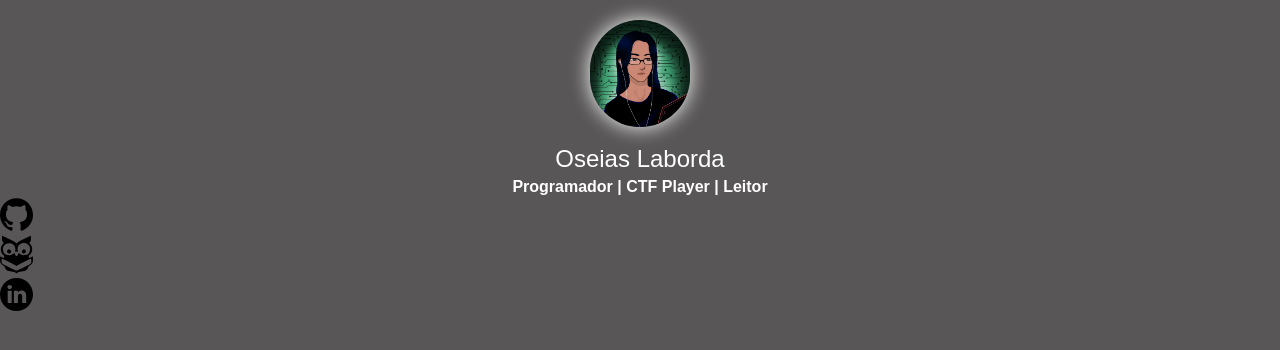
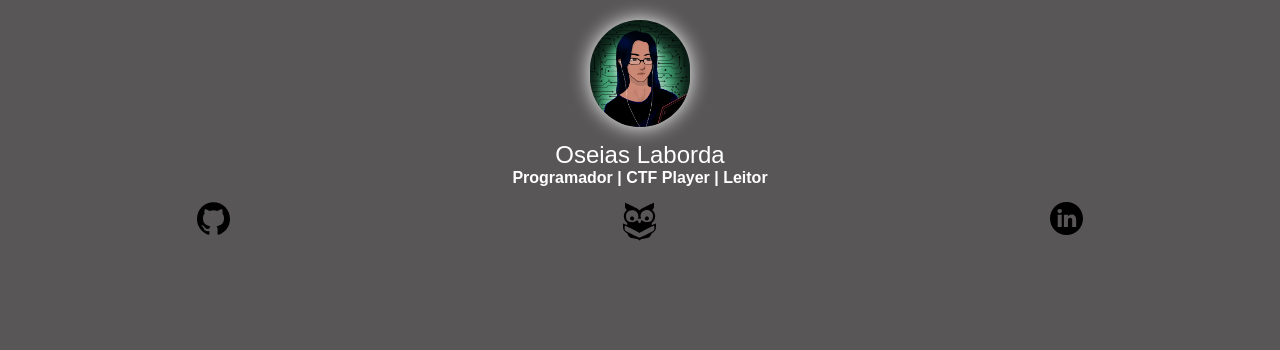
Before and after one commit to batushk4/Projects, a plain HTML site: page linktree/index.html in a window 1280 px wide. Drawn offline with Linux system fonts and the light colour scheme.

Commit message:
introdução ao flex box

```diff
--- a/linktree/css/style.css
+++ b/linktree/css/style.css
@@ -21,8 +21,7 @@ h1 {
     font-family: "Source Sans Pro", sans-serif;
     font-weight: 350;
     font-size: 24px;
-    margin-top: 14px;
-    margin-bottom: 5px;
+    margin-top: 10px;
 }
 
 h2 {
@@ -35,6 +34,13 @@ h2 {
     text-align: center;
 }
 
+.social {
+    display: flex;
+    justify-content: space-around;
+    list-style: none;
+    margin: 15px 0;
+}
+
 .social img {
     width: 33px;
 }
--- a/linktree/index.html
+++ b/linktree/index.html
@@ -13,7 +13,7 @@
 <body>
 
     <div class="profile">
-        <img src="./img/profile.png" alt="Gato-Calvo" class="avatar">
+        <img src="./img/profile.png" alt="barfly" class="avatar">
         <h1>Oseias Laborda</h1>
         <h2>Programador | CTF Player | Leitor</h2>
     </div>
```
